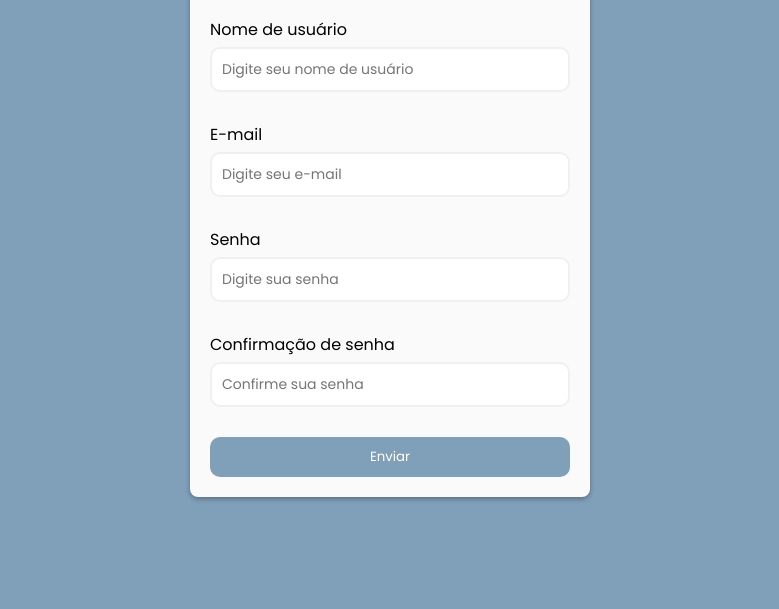
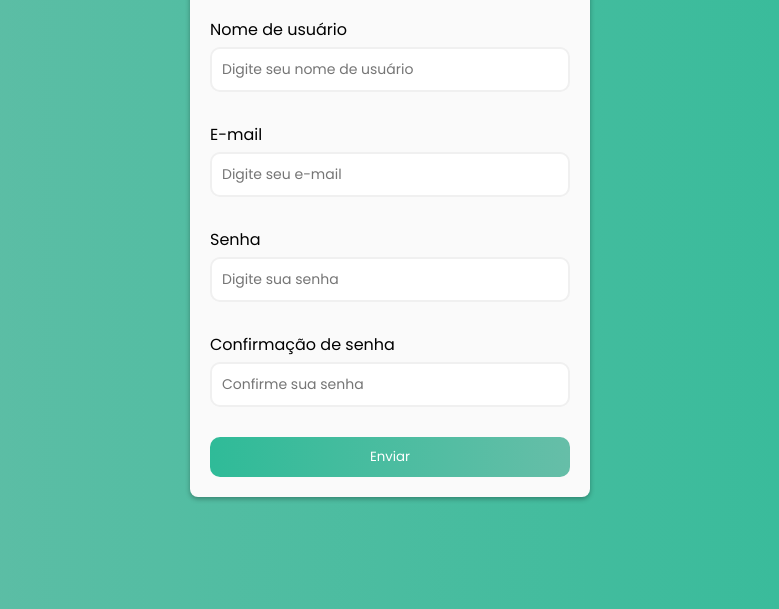
Before and after one commit to beadobruski/challenges-js, a plain HTML site: page form/index.html in a window 1280 px wide. Shown: the part 191-800 px from the top of the page, without its empty margins (250-1029 px from the left). Drawn offline with Linux system fonts and the light colour scheme.

Commit message:
changed: background form color

```diff
--- a/form/style.css
+++ b/form/style.css
@@ -9,7 +9,7 @@ body {
   width: 100%;
   min-height: 100vh;
 
-  background: #809fb9;
+  background: linear-gradient(90deg, #66bea8 0%, #2fbb98 100%);
 
   display: flex;
   justify-content: center;
@@ -72,7 +72,7 @@ header {
 .form button {
   width: 100%;
   color: #fff;
-  background: #809fb9;
+  background: linear-gradient(90deg, #2fbb98 0%, #66bea8 100%);
   padding: 10px;
   border-radius: 10px;
   border: none;
```
